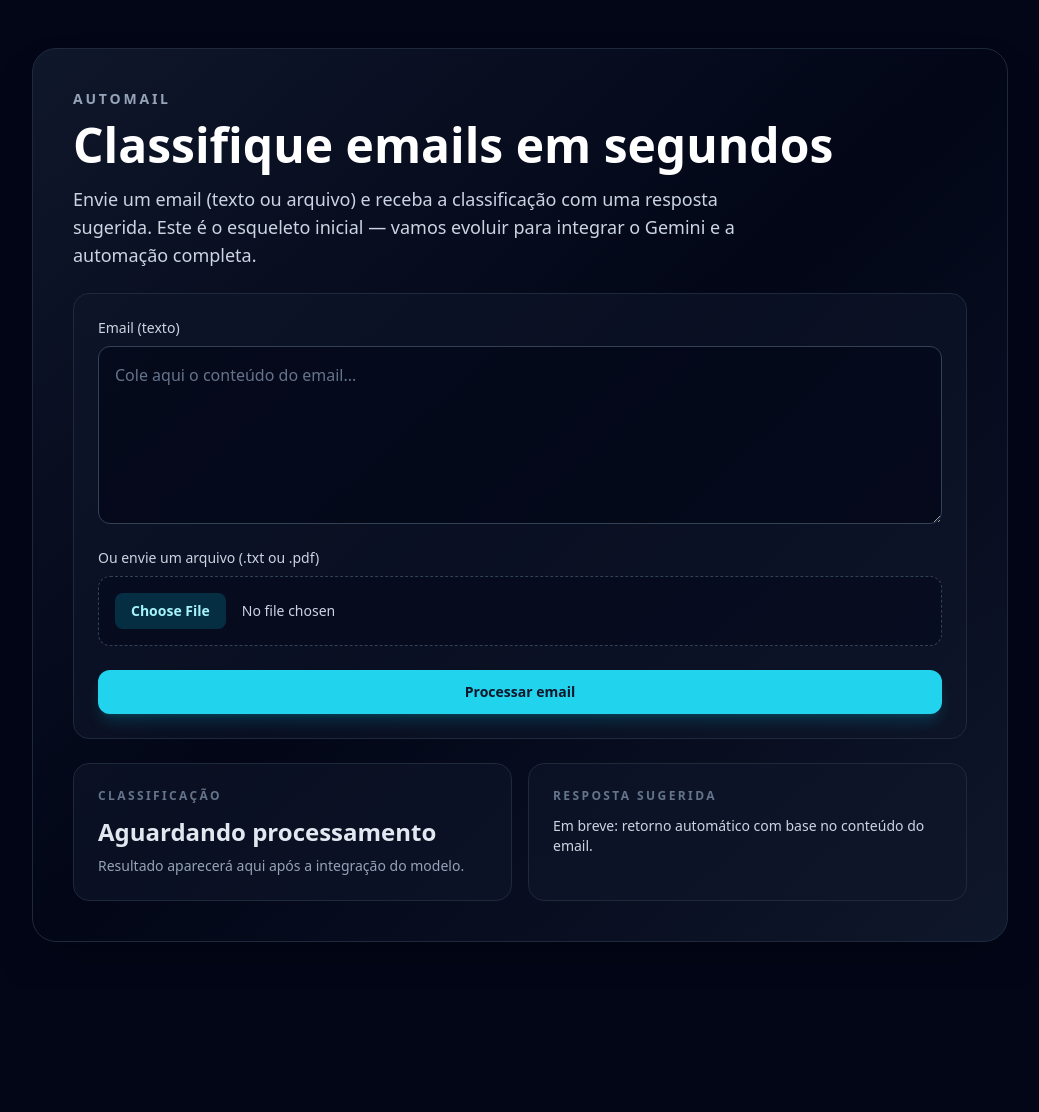
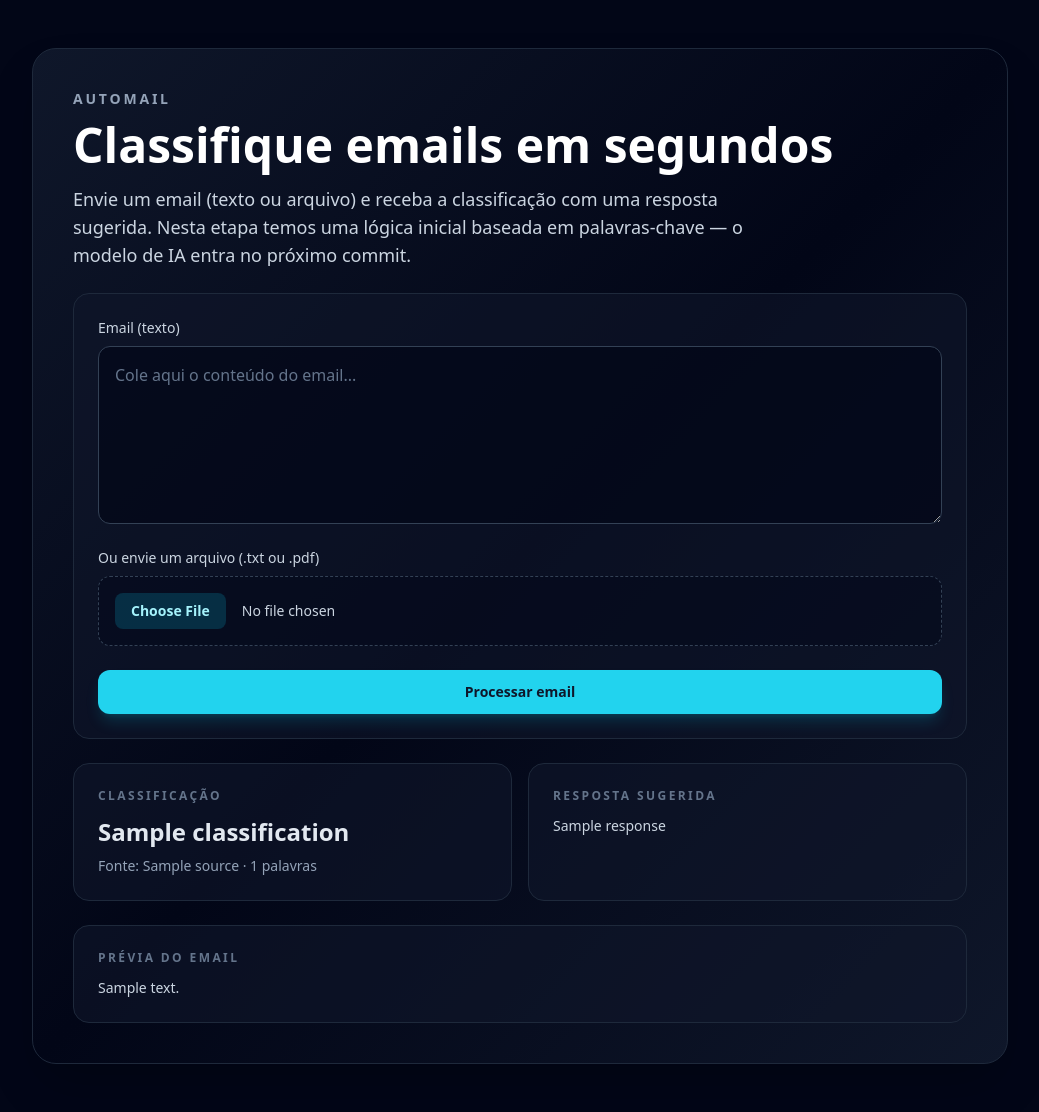
Before and after one commit to ellenmelo19/AutoMail, a FastAPI app: template app/templates/index.html in a window 1280 px wide. Shown: the whole page, without its empty margins (120-1159 px from the left). Before the commit the page ends 942 px from the top, so only its background shows below. Run offline with FastAPI, Linux system fonts and the light colour scheme; the template is opened without the code that fills it: most values are stand-ins (such as "Sample title", 1, 10 or a date in 2020); some libraries are stand-ins or nearby versions.

Commit message:
feat: upload e classificação inicial

```diff
--- a/app/main.py
+++ b/app/main.py
@@ -1,7 +1,9 @@
-from fastapi import FastAPI, Request
+from fastapi import FastAPI, File, Form, Request, UploadFile
 from fastapi.responses import HTMLResponse
 from fastapi.staticfiles import StaticFiles
 from fastapi.templating import Jinja2Templates
+
+from app.services.processing import analyze_email, extract_text_from_upload
 
 app = FastAPI(title="AutoMail")
 
@@ -16,4 +18,47 @@ def health():
 
 @app.get("/", response_class=HTMLResponse)
 def index(request: Request):
-    return templates.TemplateResponse("index.html", {"request": request})
+    return templates.TemplateResponse(
+        "index.html",
+        {"request": request, "result": None, "error": None},
+    )
+
+
+@app.post("/process", response_class=HTMLResponse)
+async def process(
+    request: Request,
+    email_text: str = Form(""),
+    file: UploadFile | None = File(None),
+):
+    email_text = email_text.strip()
+    source = "texto"
+
+    if file and file.filename:
+        data = await file.read()
+        if not data:
+            return templates.TemplateResponse(
+                "index.html",
+                {
+                    "request": request,
+                    "result": None,
+                    "error": "Arquivo vazio. Envie um .txt ou .pdf com conteúdo.",
+                },
+            )
+        source = file.filename
+        email_text = extract_text_from_upload(file.filename, data).strip()
+
+    if not email_text:
+        return templates.TemplateResponse(
+            "index.html",
+            {
+                "request": request,
+                "result": None,
+                "error": "Informe um texto ou envie um arquivo válido.",
+            },
+        )
+
+    result = analyze_email(source=source, raw_text=email_text)
+    return templates.TemplateResponse(
+        "index.html",
+        {"request": request, "result": result, "error": None},
+    )
--- /dev/null
+++ b/app/services/processing.py
@@ -0,0 +1,130 @@
+from __future__ import annotations
+
+import io
+import re
+from dataclasses import dataclass
+from typing import Iterable
+
+from pypdf import PdfReader
+
+
+PRODUCTIVE_KEYWORDS = {
+    "suporte",
+    "erro",
+    "problema",
+    "bug",
+    "incidente",
+    "chamado",
+    "ticket",
+    "status",
+    "atualização",
+    "prazo",
+    "fatura",
+    "cobrança",
+    "anexo",
+    "documento",
+    "acesso",
+    "senha",
+    "redefinir",
+    "login",
+    "reclamação",
+    "contestação",
+    "protocolo",
+    "cancelamento",
+    "solicitação",
+}
+
+IMPRODUCTIVE_KEYWORDS = {
+    "obrigado",
+    "obrigada",
+    "parabéns",
+    "feliz",
+    "felicitações",
+    "agradeço",
+    "agradecimento",
+    "boas festas",
+    "natal",
+    "ano novo",
+    "bom dia",
+    "boa tarde",
+    "boa noite",
+}
+
+
+@dataclass
+class EmailAnalysis:
+    source: str
+    raw_text: str
+    cleaned_text: str
+    word_count: int
+    classification: str
+    response: str
+
+
+def extract_text_from_upload(filename: str, data: bytes) -> str:
+    if filename.lower().endswith(".pdf"):
+        reader = PdfReader(io.BytesIO(data))
+        pages = [page.extract_text() or "" for page in reader.pages]
+        return "\n".join(pages)
+
+    return decode_text_bytes(data)
+
+
+def decode_text_bytes(data: bytes) -> str:
+    for encoding in ("utf-8", "utf-8-sig", "latin-1"):
+        try:
+            return data.decode(encoding)
+        except UnicodeDecodeError:
+            continue
+    return data.decode("utf-8", errors="ignore")
+
+
+def normalize_text(text: str) -> str:
+    cleaned = text.replace("\u00a0", " ")
+    cleaned = re.sub(r"\s+", " ", cleaned)
+    return cleaned.strip()
+
+
+def count_matches(text: str, keywords: Iterable[str]) -> int:
+    return sum(1 for keyword in keywords if keyword in text)
+
+
+def classify_email(text: str) -> str:
+    lowered = text.lower()
+    productive_score = count_matches(lowered, PRODUCTIVE_KEYWORDS)
+    improductive_score = count_matches(lowered, IMPRODUCTIVE_KEYWORDS)
+
+    if productive_score == 0 and improductive_score == 0:
+        return "Produtivo"
+    if productive_score >= improductive_score:
+        return "Produtivo"
+    return "Improdutivo"
+
+
+def suggest_response(classification: str) -> str:
+    if classification == "Produtivo":
+        return (
+            "Olá! Recebemos sua solicitação e já estamos analisando. "
+            "Caso exista um prazo específico, retornaremos com atualização em breve. "
+            "Se precisar complementar algo, é só responder este email."
+        )
+    return (
+        "Muito obrigado pela mensagem! Ficamos felizes com o contato. "
+        "Se surgir alguma necessidade ou dúvida, conte com a gente."
+    )
+
+
+def analyze_email(source: str, raw_text: str) -> EmailAnalysis:
+    cleaned = normalize_text(raw_text)
+    words = cleaned.split() if cleaned else []
+    classification = classify_email(cleaned)
+    response = suggest_response(classification)
+
+    return EmailAnalysis(
+        source=source,
+        raw_text=raw_text,
+        cleaned_text=cleaned,
+        word_count=len(words),
+        classification=classification,
+        response=response,
+    )
--- a/app/templates/index.html
+++ b/app/templates/index.html
@@ -17,14 +17,26 @@
             </h1>
             <p class="mt-4 max-w-2xl text-lg text-slate-300">
               Envie um email (texto ou arquivo) e receba a classificação com uma resposta sugerida.
-              Este é o esqueleto inicial — vamos evoluir para integrar o Gemini e a automação completa.
+              Nesta etapa temos uma lógica inicial baseada em palavras-chave — o modelo de IA entra no próximo commit.
             </p>
           </div>
 
-          <form class="grid gap-6 rounded-2xl border border-slate-800 bg-slate-900/60 p-6">
+          <form
+            class="grid gap-6 rounded-2xl border border-slate-800 bg-slate-900/60 p-6"
+            action="/process"
+            method="post"
+            enctype="multipart/form-data"
+          >
+            {% if error %}
+              <div class="rounded-xl border border-rose-500/40 bg-rose-500/10 p-4 text-sm text-rose-200">
+                {{ error }}
+              </div>
+            {% endif %}
+
             <div class="grid gap-2">
               <label class="text-sm font-medium text-slate-300">Email (texto)</label>
               <textarea
+                name="email_text"
                 rows="6"
                 placeholder="Cole aqui o conteúdo do email..."
                 class="w-full rounded-xl border border-slate-700 bg-slate-950/70 p-4 text-slate-100 placeholder:text-slate-500 focus:border-cyan-400 focus:outline-none focus:ring-2 focus:ring-cyan-400/30"
@@ -34,6 +46,7 @@
             <div class="grid gap-2">
               <label class="text-sm font-medium text-slate-300">Ou envie um arquivo (.txt ou .pdf)</label>
               <input
+                name="file"
                 type="file"
                 accept=".txt,.pdf"
                 class="block w-full cursor-pointer rounded-xl border border-dashed border-slate-700 bg-slate-950/40 p-4 text-sm text-slate-300 file:mr-4 file:rounded-lg file:border-0 file:bg-cyan-500/20 file:px-4 file:py-2 file:text-sm file:font-semibold file:text-cyan-200 hover:file:bg-cyan-500/30"
@@ -41,7 +54,7 @@
             </div>
 
             <button
-              type="button"
+              type="submit"
               class="inline-flex items-center justify-center rounded-xl bg-cyan-400 px-6 py-3 text-sm font-semibold text-slate-900 shadow-lg shadow-cyan-500/20 transition hover:-translate-y-0.5 hover:bg-cyan-300"
             >
               Processar email
@@ -51,18 +64,38 @@
           <div class="grid gap-4 md:grid-cols-2">
             <div class="rounded-2xl border border-slate-800 bg-slate-900/60 p-6">
               <p class="text-xs font-semibold uppercase tracking-[0.2em] text-slate-500">Classificação</p>
-              <p class="mt-3 text-2xl font-semibold text-slate-200">Aguardando processamento</p>
-              <p class="mt-2 text-sm text-slate-400">
-                Resultado aparecerá aqui após a integração do modelo.
-              </p>
+              {% if result %}
+                <p class="mt-3 text-2xl font-semibold text-slate-200">{{ result.classification }}</p>
+                <p class="mt-2 text-sm text-slate-400">
+                  Fonte: {{ result.source }} · {{ result.word_count }} palavras
+                </p>
+              {% else %}
+                <p class="mt-3 text-2xl font-semibold text-slate-200">Aguardando processamento</p>
+                <p class="mt-2 text-sm text-slate-400">
+                  Resultado aparecerá aqui após o envio.
+                </p>
+              {% endif %}
             </div>
             <div class="rounded-2xl border border-slate-800 bg-slate-900/60 p-6">
               <p class="text-xs font-semibold uppercase tracking-[0.2em] text-slate-500">Resposta sugerida</p>
+              {% if result %}
+                <p class="mt-3 text-sm text-slate-300">{{ result.response }}</p>
+              {% else %}
+                <p class="mt-3 text-sm text-slate-300">
+                  Em breve: retorno automático com base no conteúdo do email.
+                </p>
+              {% endif %}
+            </div>
+          </div>
+
+          {% if result %}
+            <div class="rounded-2xl border border-slate-800 bg-slate-900/60 p-6">
+              <p class="text-xs font-semibold uppercase tracking-[0.2em] text-slate-500">Prévia do email</p>
               <p class="mt-3 text-sm text-slate-300">
-                Em breve: retorno automático com base no conteúdo do email.
+                {{ result.cleaned_text[:420] }}{% if result.cleaned_text|length > 420 %}...{% endif %}
               </p>
             </div>
-          </div>
+          {% endif %}
         </div>
       </section>
     </main>
--- a/requirements.txt
+++ b/requirements.txt
@@ -2,3 +2,4 @@ fastapi==0.115.0
 uvicorn[standard]==0.30.6
 jinja2==3.1.4
 python-multipart==0.0.9
+pypdf==4.3.1
```
Also changed, not shown: README.md, app/services/__init__.py (added).
